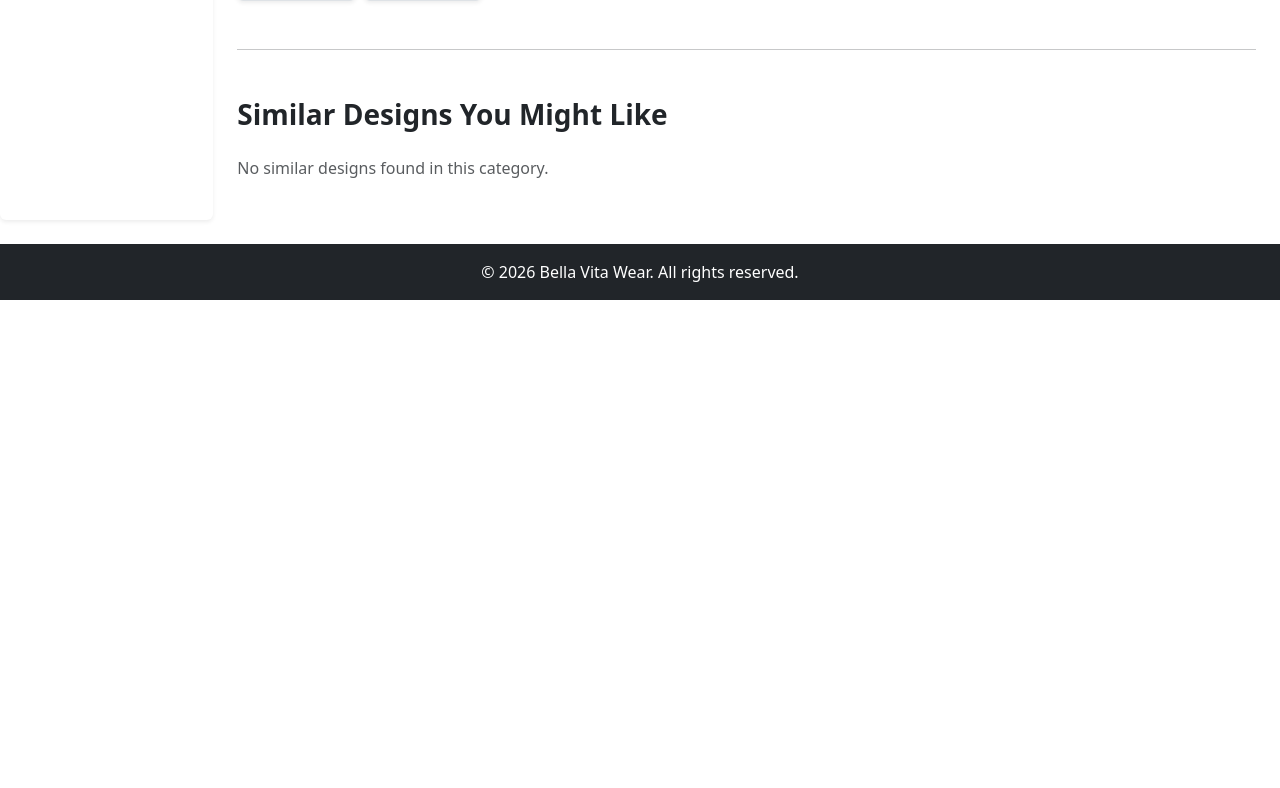
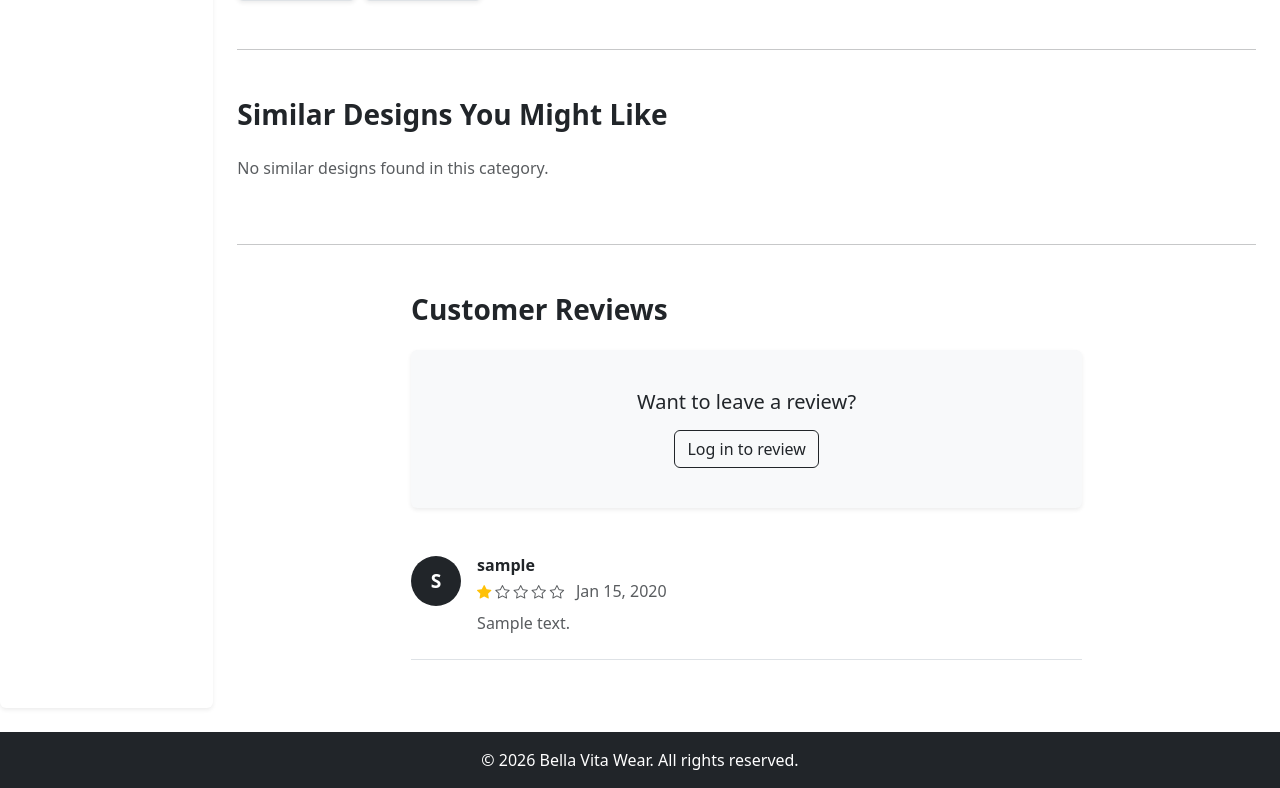
Before and after one commit to BorislavKaradzhov/Bella-Vita-Wear, a Django app: a page that uses templates/catalog/design_detail.html in a window 1280 px wide. Shown: the part 592-1380 px from the top of the page. Before the commit the page ends 892 px from the top, so only its background shows below. Run offline with Django 5.2, Linux system fonts and the light colour scheme; tables that the repository leaves empty hold one stand-in row (values such as "Sample post"); grey boxes marked "Sample" are stand-in pictures; parts of the project's set-up code (start-up, migrations or seed data) failed here and were passed over.

Commit message:
Implemented reviews functionality.

```diff
--- a/BellaVitaWear/urls.py
+++ b/BellaVitaWear/urls.py
@@ -26,7 +26,7 @@ urlpatterns = [
     path('', include('catalog.urls')),
 
     # The REST API endpoint routing
-    path('api/reviews/', include('reviews.urls')),
+    path('reviews/', include('reviews.urls')),
 
     path('accounts/', include('accounts.urls')),
 
--- a/catalog/views.py
+++ b/catalog/views.py
@@ -4,6 +4,7 @@ from django.contrib.auth.mixins import LoginRequiredMixin, UserPassesTestMixin
 from django.urls import reverse_lazy
 from .models import Design, Category
 from .forms import DesignForm
+from orders.models import OrderItem
 
 class DesignListView(ListView):
     model = Design
@@ -28,6 +29,16 @@ class DesignDetailView(DetailView):
         context['similar_designs'] = Design.objects.filter(
             category=current_design.category
         ).exclude(id=current_design.id)[:4]
+
+        # Check if the current user is allowed to review
+        context['can_review'] = False
+        if self.request.user.is_authenticated:
+            context['can_review'] = OrderItem.objects.filter(
+                order__user=self.request.user,
+                order__status='Fulfilled',
+                design=self.object
+            ).exists()
+
         return context
 
 class DesignCreateView(LoginRequiredMixin, UserPassesTestMixin, CreateView):
--- a/reviews/models.py
+++ b/reviews/models.py
@@ -1,30 +1,29 @@
 from django.db import models
 from django.contrib.auth import get_user_model
-from django.core.validators import MinValueValidator, MaxValueValidator
 from catalog.models import Design
 
 User = get_user_model()
 
+class Review(models.Model):
+    RATING_CHOICES = [
+        (1, '1 - Poor'),
+        (2, '2 - Fair'),
+        (3, '3 - Good'),
+        (4, '4 - Very Good'),
+        (5, '5 - Excellent'),
+    ]
 
-class Review(models.Model):
-    # Link to the user who wrote the review
-    user = models.ForeignKey(User, on_delete=models.CASCADE, related_name='reviews')
-
-    # Link to the specific design being reviewed
     design = models.ForeignKey(Design, on_delete=models.CASCADE, related_name='reviews')
-
-    # Rating out of 5 stars
-    rating = models.PositiveIntegerField(
-        validators=[MinValueValidator(1), MaxValueValidator(5)],
-        help_text="Enter a rating between 1 (lowest) and 5 (highest)."
-    )
-
-    comment = models.TextField(max_length=500)
+    user = models.ForeignKey(User, on_delete=models.CASCADE)
+    rating = models.IntegerField(choices=RATING_CHOICES, default=5)
+    content = models.TextField(max_length=500, help_text="Write your review here...")
     created_at = models.DateTimeField(auto_now_add=True)
 
     class Meta:
+        # Prevents a user from leaving multiple reviews on the same design
+        unique_together = ('design', 'user')
         # Show newest reviews first
         ordering = ['-created_at']
 
     def __str__(self):
-        return f"Review by {self.user.username} for {self.design.title} ({self.rating}/5)"
+        return f"{self.user.username} - {self.design.title} ({self.rating}/5 Stars)"
--- a/reviews/serializers.py
+++ b/reviews/serializers.py
@@ -6,4 +6,4 @@ class ReviewSerializer(serializers.ModelSerializer):
 
     class Meta:
         model = Review
-        fields = ['id', 'username', 'design', 'rating', 'comment', 'created_at']
+        fields = ['id', 'username', 'design', 'rating', 'content', 'created_at']
--- a/reviews/urls.py
+++ b/reviews/urls.py
@@ -1,6 +1,12 @@
 from django.urls import path
 from . import views
 
+app_name = 'reviews'
+
 urlpatterns = [
+    # Frontend URL (For customers submitting the HTML Form)
+    path('add/<int:design_id>/', views.AddReviewView.as_view(), name='add_review'),
+
+    # API URL (For external apps requesting JSON Data)
     path('design/<int:design_id>/', views.DesignReviewListAPIView.as_view(), name='api-design-reviews'),
 ]
--- a/templates/catalog/design_detail.html
+++ b/templates/catalog/design_detail.html
@@ -126,7 +126,88 @@
             </div>
         {% endfor %}
     </div>
+
+    <hr class="my-5">
+
+    <div class="row mt-5">
+        <div class="col-md-8 mx-auto">
+            <h3 class="fw-bold mb-4">Customer Reviews</h3>
+
+            <div class="card shadow-sm border-0 bg-light mb-5">
+                <div class="card-body p-4">
+                    {% if user.is_authenticated %}
+
+                        {% if can_review %}
+                            <h5 class="fw-bold mb-3">Leave a Review</h5>
+                            <form method="POST" action="{% url 'reviews:add_review' design.id %}">
+                                {% csrf_token %}
+                                <div class="mb-3">
+                                    <label for="rating" class="form-label fw-bold">Rating</label>
+                                    <select name="rating" id="rating" class="form-select w-auto" required>
+                                        <option value="5">5 - Excellent</option>
+                                        <option value="4">4 - Very Good</option>
+                                        <option value="3">3 - Good</option>
+                                        <option value="2">2 - Fair</option>
+                                        <option value="1">1 - Poor</option>
+                                    </select>
+                                </div>
+                                <div class="mb-3">
+                                    <label for="content" class="form-label fw-bold">Your Review</label>
+                                    <textarea name="content" id="content" rows="4" class="form-control" placeholder="What do you think about this design?" required></textarea>
+                                </div>
+                                <button type="submit" class="btn btn-dark">Post Review</button>
+                            </form>
+                        {% else %}
+                            <div class="text-center py-3 text-muted">
+                                <i class="bi bi-bag-check display-6 mb-2 d-block"></i>
+                                <h5 class="mb-1">Verified Purchasers Only</h5>
+                                <p class="mb-0">You must purchase and receive this item before leaving a review.</p>
+                            </div>
+                        {% endif %}
+
+                    {% else %}
+                        <div class="text-center py-3">
+                            <h5 class="mb-3">Want to leave a review?</h5>
+                            <a href="{% url 'login' %}?next={{ request.path }}" class="btn btn-outline-dark">Log in to review</a>
+                        </div>
+                    {% endif %}
+                </div>
+            </div>
+
+            <div class="reviews-list">
+                {% for review in design.reviews.all %}
+                    <div class="d-flex mb-4 pb-4 border-bottom">
+                        <div class="flex-shrink-0">
+                            <div class="bg-dark text-white rounded-circle d-flex align-items-center justify-content-center fw-bold" style="width: 50px; height: 50px; font-size: 1.2rem;">
+                                {{ review.user.username|make_list|first|upper }}
+                            </div>
+                        </div>
+                        <div class="flex-grow-1 ms-3">
+                            <h6 class="fw-bold mb-1">{{ review.user.username }}</h6>
+                            <div class="text-warning mb-2" style="font-size: 0.9rem;">
+                                {% for i in "12345" %}
+                                    {% if forloop.counter <= review.rating %}
+                                        <i class="bi bi-star-fill"></i>
+                                    {% else %}
+                                        <i class="bi bi-star text-muted"></i>
+                                    {% endif %}
+                                {% endfor %}
+                                <span class="text-muted ms-2 fs-6">{{ review.created_at|date:"M d, Y" }}</span>
+                            </div>
+                            <p class="mb-0 text-muted">{{ review.content }}</p>
+                        </div>
+                    </div>
+                {% empty %}
+                    <div class="text-center text-muted py-4">
+                        <i class="bi bi-chat-square-text display-4 d-block mb-3"></i>
+                        <p>No reviews yet. Be the first to share your thoughts!</p>
+                    </div>
+                {% endfor %}
+            </div>
+        </div>
+    </div>
 </div>
+
 <script>
     document.addEventListener('DOMContentLoaded', function() {
         // 1. Grab the HTML elements
```
Also changed, not shown: reviews/admin.py (+6 -1 lines), reviews/forms.py (added, +18 -0 lines), reviews/views.py (+49 -6 lines), reviews/migrations/0002_alter_review_unique_together_review_content_and_more.py (added).
